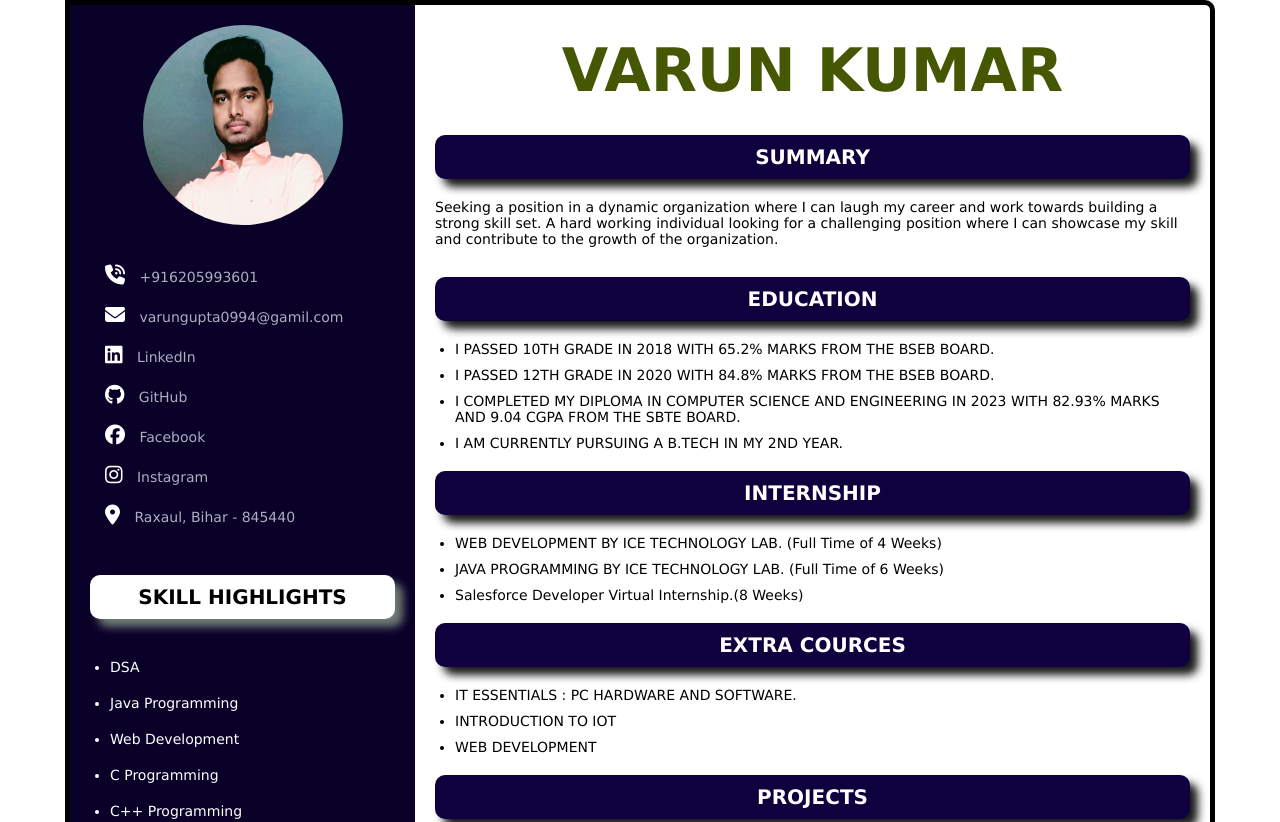
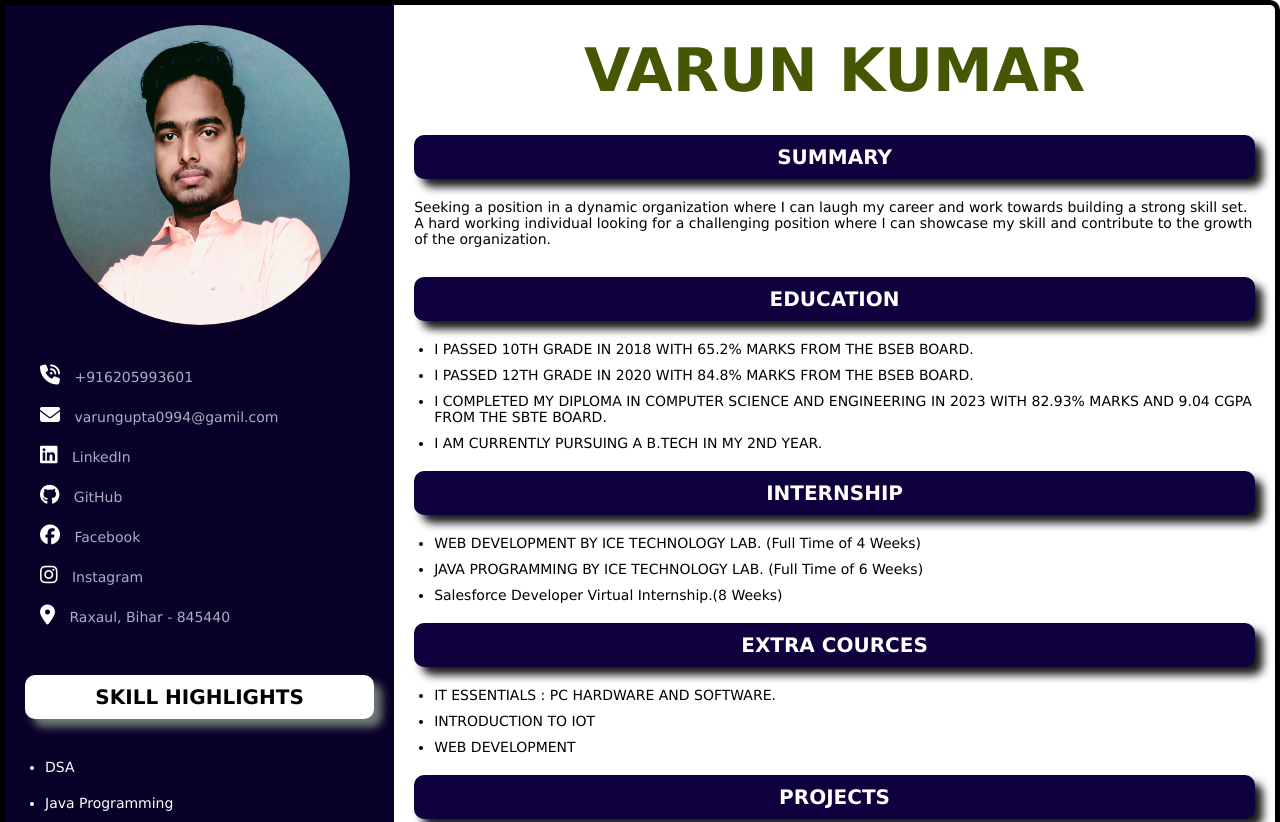
Before and after one commit to ErVarunGupta/NEW-RESUME, a plain HTML site: page index.html in a window 1280 px wide. Shown: the top 822 px of the page. Drawn offline with Linux system fonts and the light colour scheme.

Commit message:
added style.css

```diff
--- a/style.css
+++ b/style.css
@@ -77,7 +77,7 @@ li{
 /* Left part */
 
 #left{
-    width: 35rem;
+    width: 40rem;
     min-height: 100vh;
     display: flex;
     flex-direction: column;
@@ -93,8 +93,8 @@ li{
     align-items: center;
 }
 .img{
-    height: 20rem;
-    width: 20rem;
+    height: 30rem;
+    width: 30rem;
     border: none;
     border-radius: 50%;
 }
@@ -133,7 +133,7 @@ li{
 #right{
     /* background-color: aqua; */
     padding:2rem 2rem;
-    width: 80rem;
+    width: 90rem;
     border: .5rem solid black;
     border-top-right-radius: 1rem;
     border-bottom-right-radius: 1rem;
```
